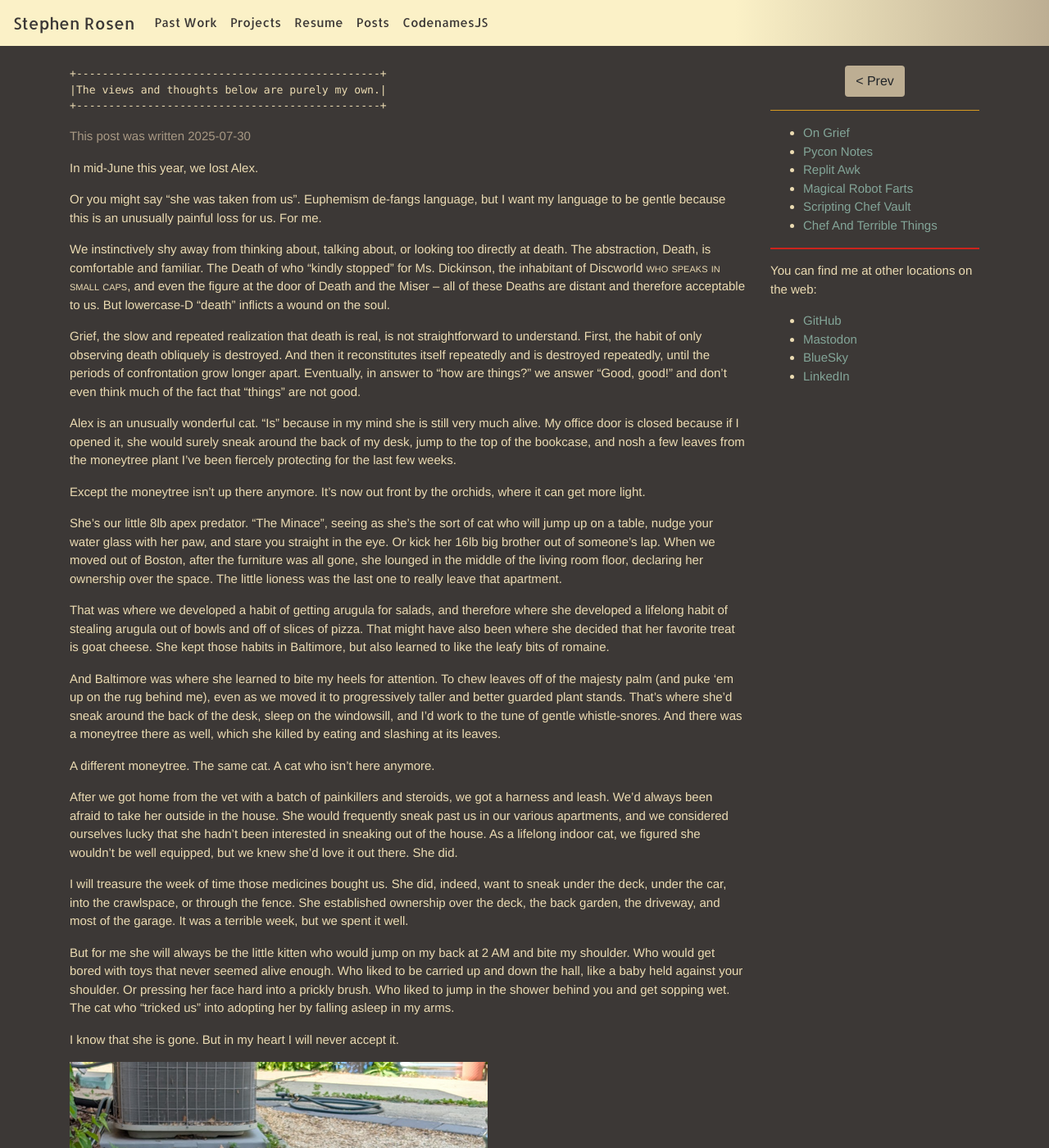
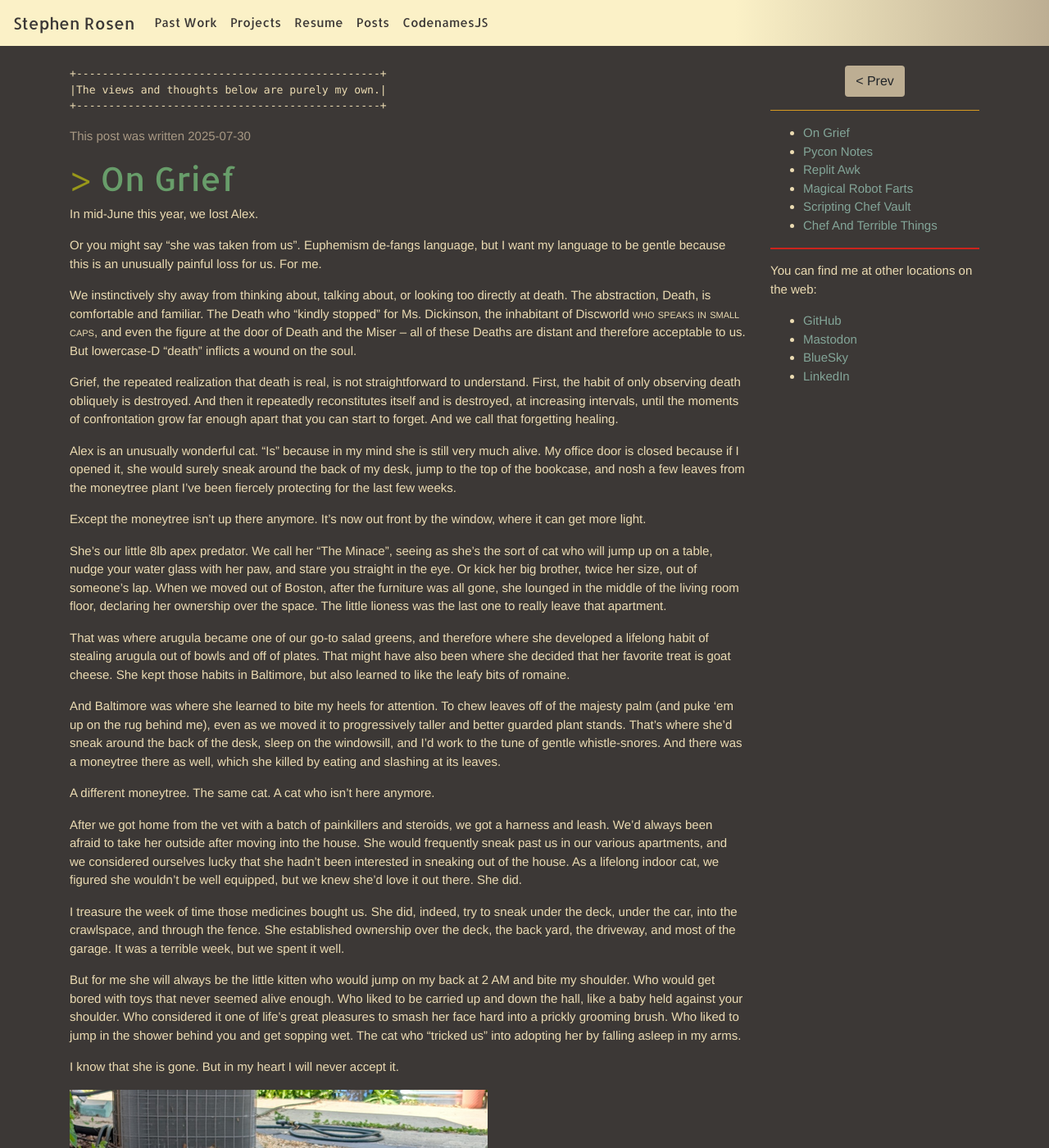
Before and after one commit to sirosen/sirosen.github.io, a Jekyll site: the page built from _posts/2025-07-30-on-grief.md, in a window 1280 px wide and 1400 px high. Shown: the whole window at 82% size. Built offline with Jekyll 4.4.1, drawn with Linux system fonts in a browser that asks for light colours.

Commit message:
Minor copyedits to 'On Grief'

```diff
--- a/_posts/2025-07-30-on-grief.md
+++ b/_posts/2025-07-30-on-grief.md
@@ -1,6 +1,8 @@
 ---
 layout: post
 ---
+
+# On Grief
 
 In mid-June this year, we lost Alex.
 
@@ -12,20 +14,19 @@ For me.
 We instinctively shy away from thinking about, talking about, or looking too
 directly at death.
 The abstraction, Death, is comfortable and familiar.
-The Death of who "kindly stopped" for Ms. Dickinson, the inhabitant of
-Discworld
-<span style="font-variant-caps: small-caps;">who speaks in small caps</span>, and even the figure at the
-door of Death and the Miser -- all of these Deaths are distant and therefore
-acceptable to us.
+The Death who "kindly stopped" for Ms. Dickinson, the inhabitant of Discworld
+<span style="font-variant-caps: small-caps;">who speaks in small caps</span>,
+and even the figure at the door of Death and the Miser -- all of these Deaths
+are distant and therefore acceptable to us.
 But lowercase-D "death" inflicts a wound on the soul.
 
-Grief, the slow and repeated realization that death is real, is not
-straightforward to understand.
+Grief, the repeated realization that death is real, is not straightforward to
+understand.
 First, the habit of only observing death obliquely is destroyed.
-And then it reconstitutes itself repeatedly and is destroyed repeatedly, until
-the periods of confrontation grow longer apart.
-Eventually, in answer to "how are things?" we answer "Good, good!" and don't
-even think much of the fact that "things" are not good.
+And then it repeatedly reconstitutes itself and is destroyed, at increasing
+intervals, until the moments of confrontation grow far enough apart that you
+can start to forget.
+And we call that forgetting healing.
 
 Alex is an unusually wonderful cat.
 "Is" because in my mind she is still very much alive.
@@ -34,19 +35,19 @@ the back of my desk, jump to the top of the bookcase, and nosh a few leaves
 from the moneytree plant I've been fiercely protecting for the last few weeks.
 
 Except the moneytree isn't up there anymore.
-It's now out front by the orchids, where it can get more light.
+It's now out front by the window, where it can get more light.
 
 She's our little 8lb apex predator.
-"The Minace", seeing as she's the sort of cat who will jump up on a table,
-nudge your water glass with her paw, and stare you straight in the eye.
-Or kick her 16lb big brother out of someone's lap.
+We call her "The Minace", seeing as she's the sort of cat who will jump up on a
+table, nudge your water glass with her paw, and stare you straight in the eye.
+Or kick her big brother, twice her size, out of someone's lap.
 When we moved out of Boston, after the furniture was all gone, she lounged in
 the middle of the living room floor, declaring her ownership over the space.
 The little lioness was the last one to really leave that apartment.
 
-That was where we developed a habit of getting arugula for salads, and
+That was where arugula became one of our go-to salad greens, and
 therefore where she developed a lifelong habit of stealing arugula out of
-bowls and off of slices of pizza.
+bowls and off of plates.
 That might have also been where she decided that her favorite treat is goat
 cheese.
 She kept those habits in Baltimore, but also learned to like the leafy bits of
@@ -66,17 +67,17 @@ A cat who isn't here anymore.
 
 After we got home from the vet with a batch of painkillers and steroids, we got
 a harness and leash.
-We'd always been afraid to take her outside in the house.
+We'd always been afraid to take her outside after moving into the house.
 She would frequently sneak past us in our various apartments, and we considered
 ourselves lucky that she hadn't been interested in sneaking out of the house.
 As a lifelong indoor cat, we figured she wouldn't be well equipped, but we knew
 she'd love it out there.
 She did.
 
-I will treasure the week of time those medicines bought us.
-She did, indeed, want to sneak under the deck, under the car, into the
-crawlspace, or through the fence.
-She established ownership over the deck, the back garden, the driveway, and
+I treasure the week of time those medicines bought us.
+She did, indeed, try to sneak under the deck, under the car, into the
+crawlspace, and through the fence.
+She established ownership over the deck, the back yard, the driveway, and
 most of the garage.
 It was a terrible week, but we spent it well.
 
@@ -85,7 +86,8 @@ AM and bite my shoulder.
 Who would get bored with toys that never seemed alive enough.
 Who liked to be carried up and down the hall, like a baby held against your
 shoulder.
-Or pressing her face hard into a prickly brush.
+Who considered it one of life's great pleasures to smash her face hard into a
+prickly grooming brush.
 Who liked to jump in the shower behind you and get sopping wet.
 The cat who "tricked us" into adopting her by falling asleep in my arms.
 
```
